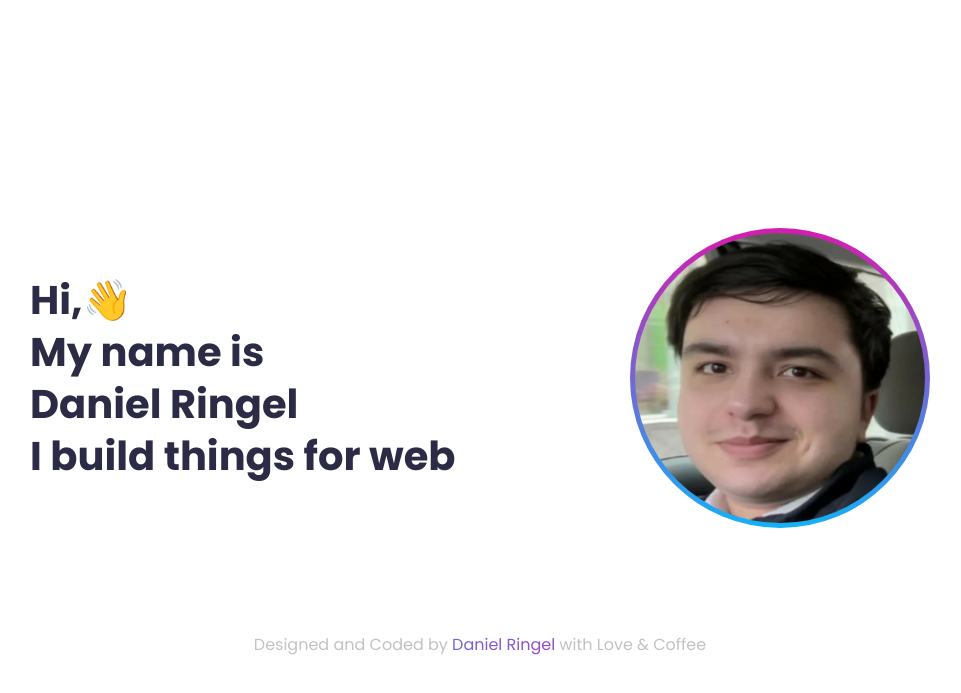
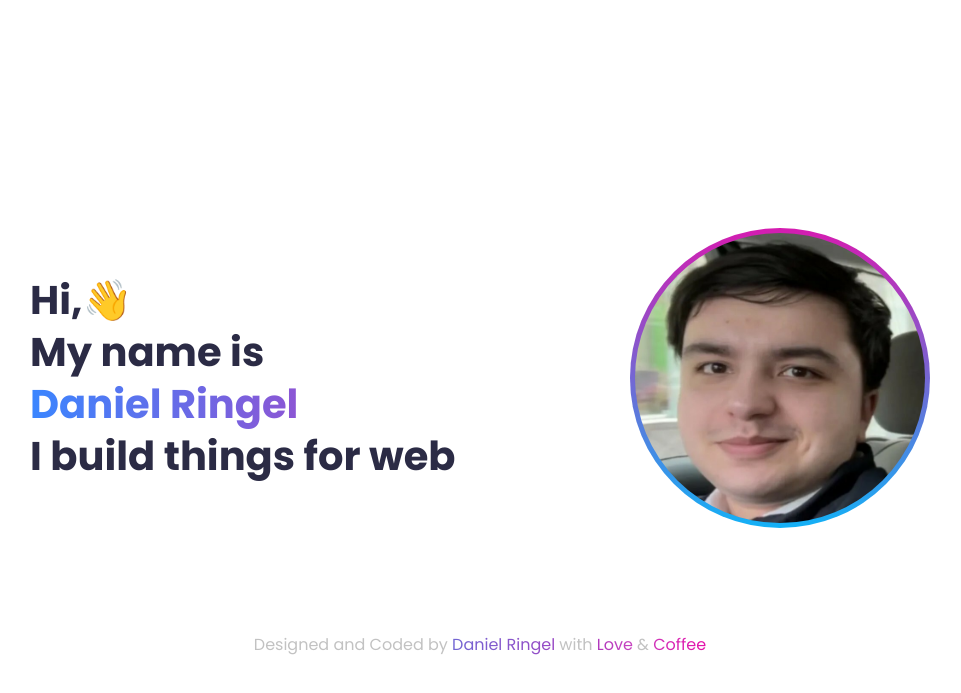
Before and after one commit to Daniel-Ringel/u1-portfolio-danielringel-260915, a plain HTML site: page index.html in a window 1280 px wide. Shown: the part 103-796 px from the top of the page, without its empty margins (160-1121 px from the left). Drawn offline with Linux system fonts and the light colour scheme.

Commit message:
Main span class changed to main-author to separate color mixture of the bottom author's name class (on footer).

```diff
--- a/css/base.css
+++ b/css/base.css
@@ -122,8 +122,12 @@ main {
   flex: 1;
 }
 
+.main-author {
+  background: linear-gradient(to right, var(--color-blue), var(--color-purple));
+}
+
 .author {
-  background: linear-gradient(to right, var(--color-blue), var(--color-purple));
+  background: var(--color-text);
 }
 
 .love {
--- a/css/home.css
+++ b/css/home.css
@@ -22,9 +22,10 @@ main {
   margin-top: 80px;
 }
 
-main h2 {
+main h1 {
   line-height: 1.3;
   margin-bottom: 20px;
+  font-size: 1.5rem;
 }
 
 @media (min-width: 600px) {
@@ -43,7 +44,7 @@ main h2 {
     height: 300px;
   }
 
-  main h2 {
+  main h1 {
     font-size: 40px;
     margin-bottom: 0;
   }
--- a/index.html
+++ b/index.html
@@ -63,8 +63,7 @@
               >
                 <path
                   d="M12.6.75h2.454l-5.36 6.142L16 15.25h-4.937l-3.867-5.07-4.425 5.07H.316l5.733-6.57L0 .75h5.063l3.495 4.633L12.601.75Zm-.86 13.028h1.36L4.323 2.145H2.865z"
-                /></svg
-            ></a>
+                /></svg></a>
           </li>
           <li>
             <a href="https://www.linkedin.com/in/daniel-ringel-713186295/"
@@ -77,8 +76,7 @@
               >
                 <path
                   d="M0 1.146C0 .513.526 0 1.175 0h13.65C15.474 0 16 .513 16 1.146v13.708c0 .633-.526 1.146-1.175 1.146H1.175C.526 16 0 15.487 0 14.854zm4.943 12.248V6.169H2.542v7.225zm-1.2-8.212c.837 0 1.358-.554 1.358-1.248-.015-.709-.52-1.248-1.342-1.248S2.4 3.226 2.4 3.934c0 .694.521 1.248 1.327 1.248zm4.908 8.212V9.359c0-.216.016-.432.08-.586.173-.431.568-.878 1.232-.878.869 0 1.216.662 1.216 1.634v3.865h2.401V9.25c0-2.22-1.184-3.252-2.764-3.252-1.274 0-1.845.7-2.165 1.193v.025h-.016l.016-.025V6.169h-2.4c.03.678 0 7.225 0 7.225z"
-                /></svg
-            ></a>
+                /></svg></a>
           </li>
           <li>
             <a href="https://github.com/Daniel-Ringel"
@@ -91,20 +89,19 @@
               >
                 <path
                   d="M8 0C3.58 0 0 3.58 0 8c0 3.54 2.29 6.53 5.47 7.59.4.07.55-.17.55-.38 0-.19-.01-.82-.01-1.49-2.01.37-2.53-.49-2.69-.94-.09-.23-.48-.94-.82-1.13-.28-.15-.68-.52-.01-.53.63-.01 1.08.58 1.23.82.72 1.21 1.87.87 2.33.66.07-.52.28-.87.51-1.07-1.78-.2-3.64-.89-3.64-3.95 0-.87.31-1.59.82-2.15-.08-.2-.36-1.02.08-2.12 0 0 .67-.21 2.2.82.64-.18 1.32-.27 2-.27s1.36.09 2 .27c1.53-1.04 2.2-.82 2.2-.82.44 1.1.16 1.92.08 2.12.51.56.82 1.27.82 2.15 0 3.07-1.87 3.75-3.65 3.95.29.25.54.73.54 1.48 0 1.07-.01 1.93-.01 2.2 0 .21.15.46.55.38A8.01 8.01 0 0 0 16 8c0-4.42-3.58-8-8-8"
-                /></svg
-            ></a>
+                /></svg></a>
           </li>
         </ul>
       </nav>
     </header>
     <!-- The front of the page -->
     <main>
-      <h2>
+      <h1>
         Hi,👋 <br />
         My name is <br />
-        <span class="colorful-word">Daniel Ringel</span> <br />
+        <span class="gradient-text main-author">Daniel Ringel</span> <br />
         I build things for web <br />
-      </h2>
+      </h1>
       <div class="photo-frame">
         <img src="./assets/DanielRingel.jpg" alt="Daniel Ringel" />
       </div>
@@ -112,9 +109,10 @@
 
     <footer>
       <p>
-        Designed and Coded by <span class="author">Daniel Ringel</span> with
-        <span class="colorful-word">Love</span> &
-        <span class="colorful-word">Coffee</span>
+        Designed and Coded by
+        <span class="gradient-text author">Daniel Ringel</span> with
+        <span class="gradient-text love">Love</span> &
+        <span class="gradient-text coffee">Coffee</span>
       </p>
     </footer>
   </body>
```
